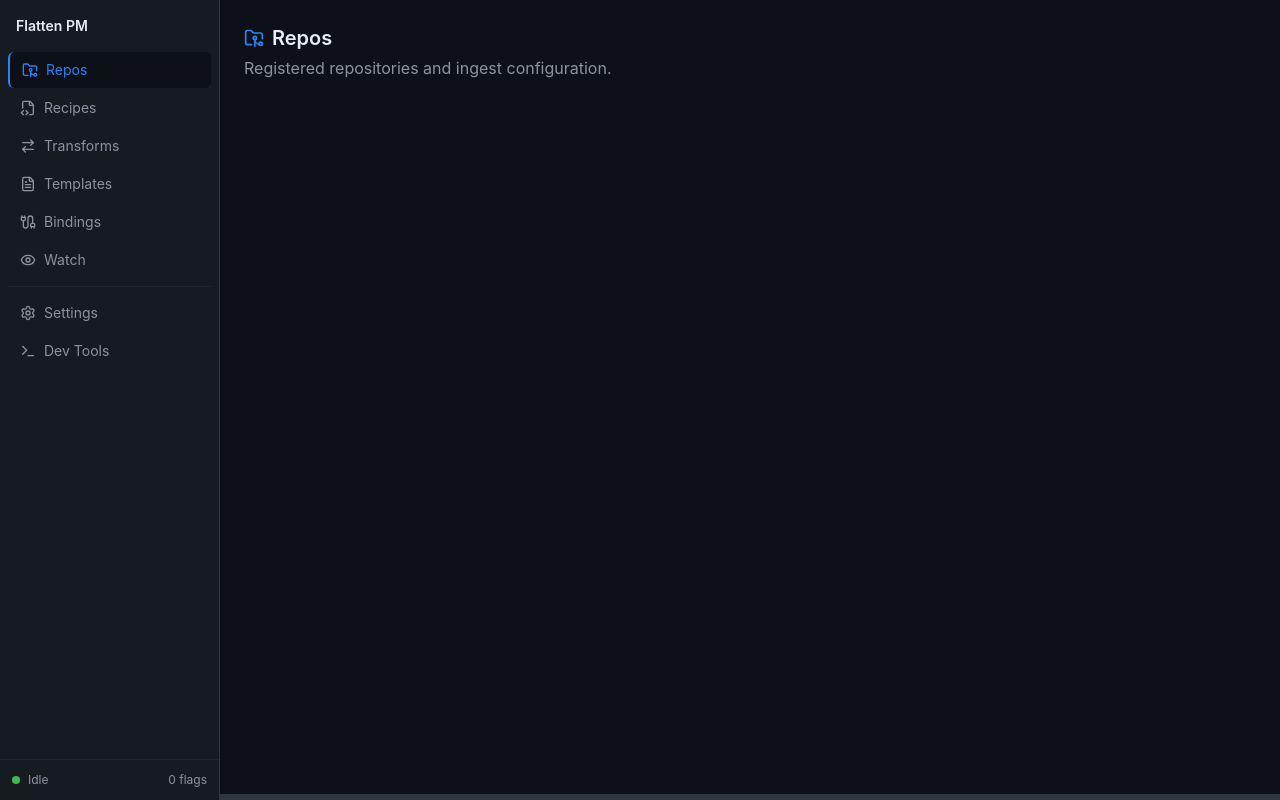
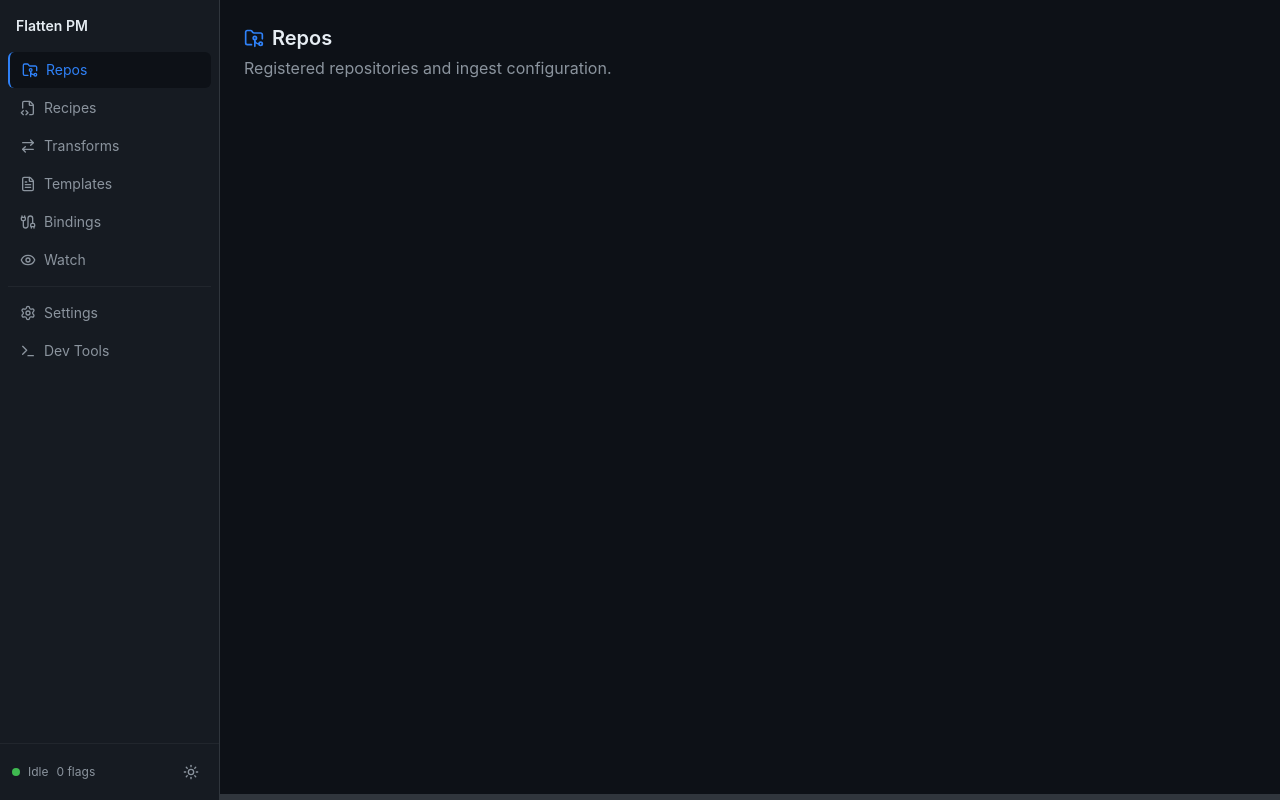
Before and after one commit to Rickory2021/flatten-pm, a React (Vite) app: page / in a window 1280 px wide. Built offline with nearby package versions, Linux system fonts and the light colour scheme.

Commit message:
feat(ui): add dark/light theme toggle

```diff
--- a/src/components/layout/Sidebar.tsx
+++ b/src/components/layout/Sidebar.tsx
@@ -11,6 +11,7 @@ import {
   Terminal,
 } from "lucide-react";
 import { cn } from "@/lib/utils";
+import { ThemeToggle } from "./ThemeToggle";
 
 const primaryNav = [
   { to: "/repos", label: "Repos", icon: FolderGit2 },
@@ -83,9 +84,11 @@ export function Sidebar() {
         <div className="flex items-center gap-2 text-xs text-text-muted">
           <span className="h-2 w-2 rounded-full bg-success shrink-0" />
           <span>Idle</span>
-          <span className="ml-auto">0 flags</span>
+          <span>0 flags</span>
+          <span className="ml-auto">
+            <ThemeToggle />
+          </span>
         </div>
-        {/* ThemeToggle: C6 */}
       </div>
     </aside>
   );
--- /dev/null
+++ b/src/components/layout/ThemeToggle.tsx
@@ -0,0 +1,26 @@
+// src/components/layout/ThemeToggle.tsx
+import { useState } from "react";
+import { Sun, Moon } from "lucide-react";
+
+export function ThemeToggle() {
+  const [isDark, setIsDark] = useState(
+    () => document.documentElement.classList.contains("dark")
+  );
+
+  function toggle() {
+    const next = isDark ? "light" : "dark";
+    localStorage.setItem("flatten-theme", next);
+    document.documentElement.classList.toggle("dark", next === "dark");
+    setIsDark(next === "dark");
+  }
+
+  return (
+    <button
+      onClick={toggle}
+      className="p-2 rounded-md text-text-muted hover:text-text hover:bg-bg transition-colors"
+      aria-label={isDark ? "Switch to light mode" : "Switch to dark mode"}
+    >
+      {isDark ? <Sun className="h-4 w-4" /> : <Moon className="h-4 w-4" />}
+    </button>
+  );
+}
```
